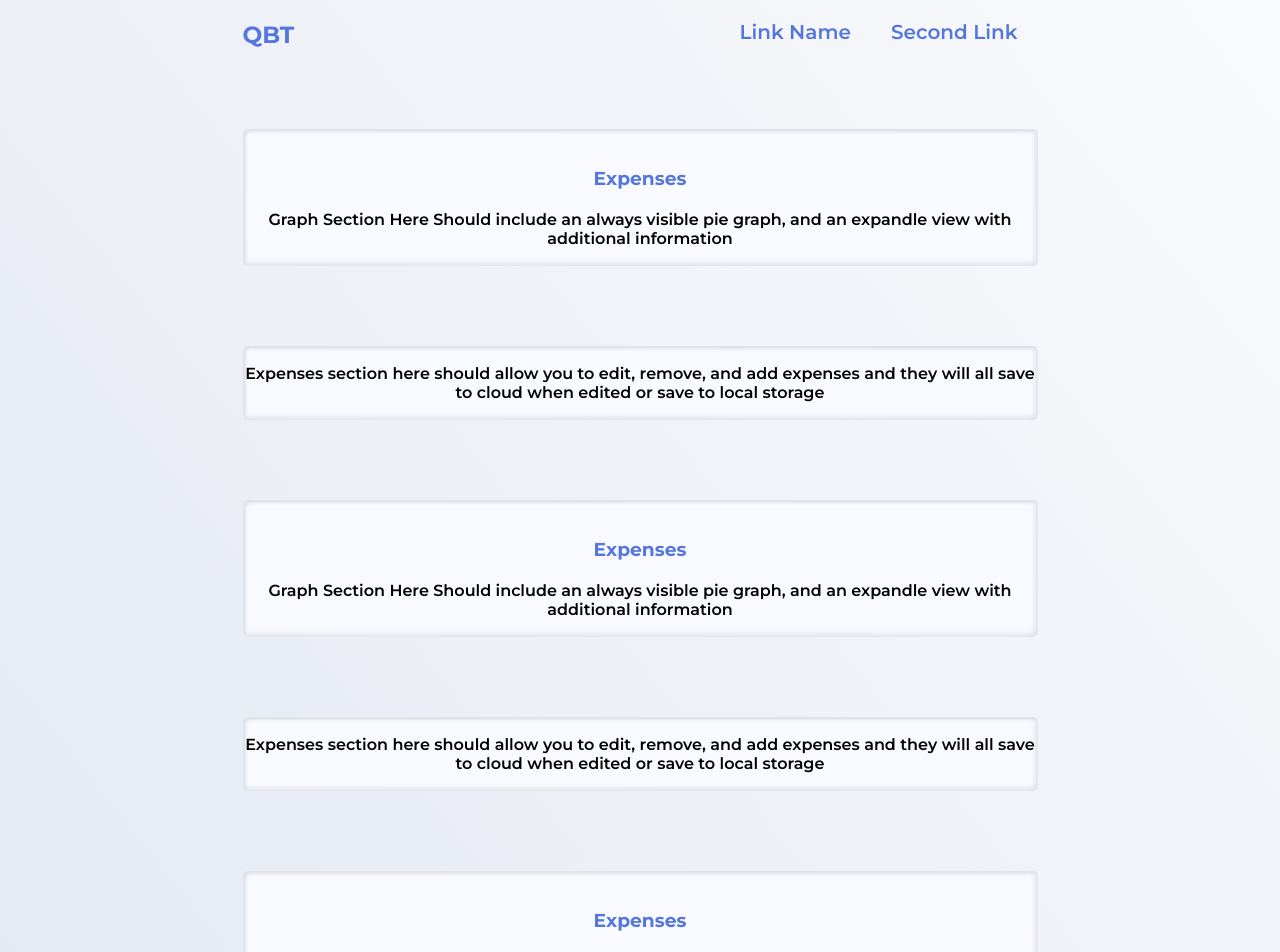
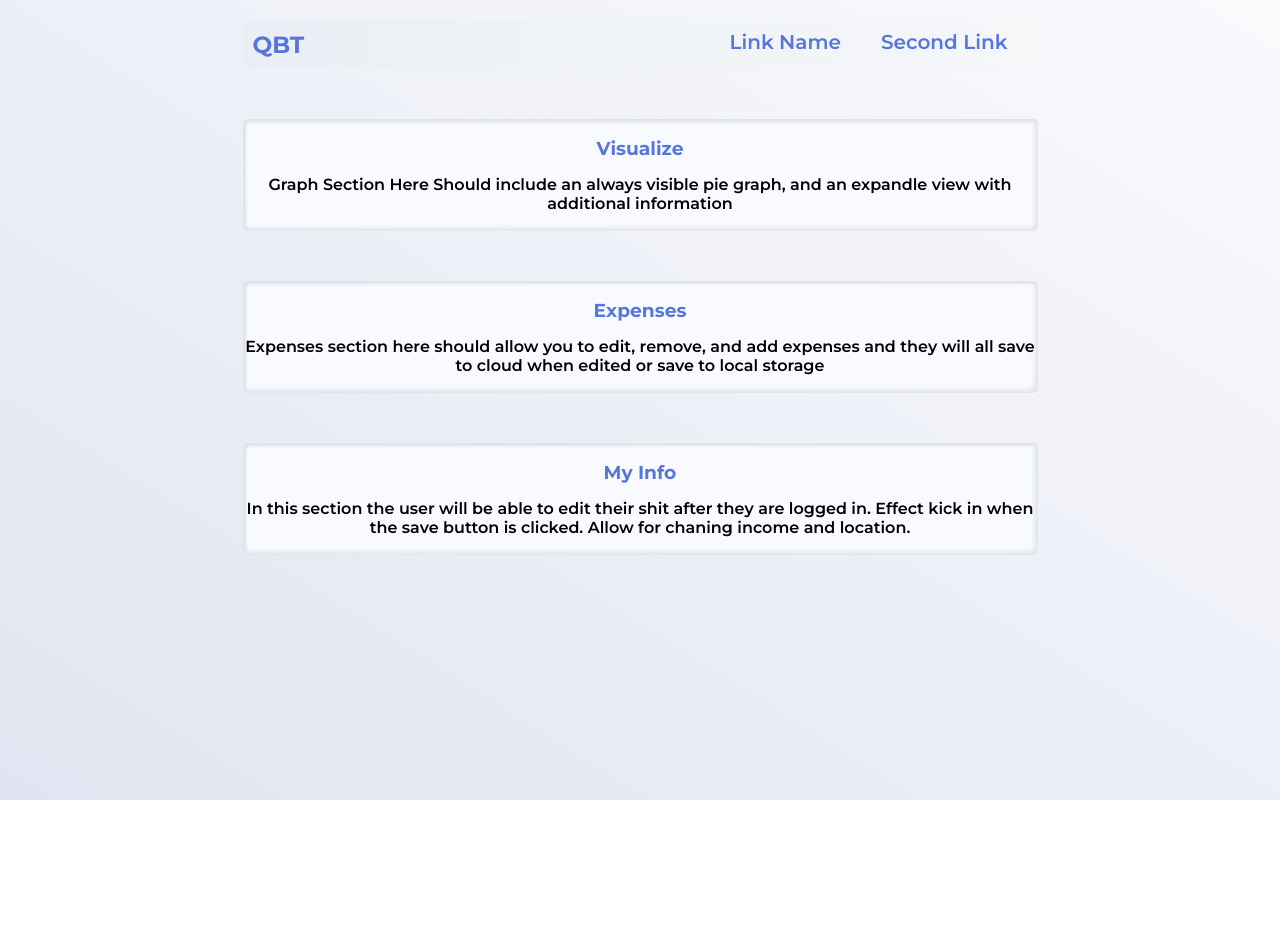
Before and after one commit to JoshBergman/QBT2, a React (Create React App) app: page / in a window 1280 px wide. Shown: the top 952 px of the page. After the commit the page ends 800 px from the top, so only its background shows below. Built offline with nearby package versions, Linux system fonts and the light colour scheme.

Commit message:
General layout improvements

```diff
--- a/src/App.css
+++ b/src/App.css
@@ -5,6 +5,7 @@ html {
 .appControl {
   font-family: "Montserrat", sans-serif;
   width: clamp(795px, 60%, 90%);
+  min-height: 97.5vh;
   margin: 0 auto;
   margin-top: 20px;
 }
--- a/src/App.tsx
+++ b/src/App.tsx
@@ -2,6 +2,7 @@ import "./App.css";
 import Header from "./Components/UI/Header/Header";
 import ExpenseGraph from "./Components/PageComponents/MonthlyExpGraph/ExpensesGraph";
 import Expenses from "./Components/PageComponents/Expenses/Expenses";
+import UserInfo from "./Components/PageComponents/UserInfo/UserInfo";
 
 function App() {
   return (
@@ -9,15 +10,7 @@ function App() {
       <Header />
       <ExpenseGraph />
       <Expenses />
-
-      <ExpenseGraph />
-      <Expenses />
-
-      <ExpenseGraph />
-      <Expenses />
-
-      <ExpenseGraph />
-      <Expenses />
+      <UserInfo />
     </div>
   );
 }
--- a/src/Components/PageComponents/Expenses/Expenses.tsx
+++ b/src/Components/PageComponents/Expenses/Expenses.tsx
@@ -2,7 +2,7 @@ import SectionCard from "../../UI/PageElements/SectionCard";
 
 const Expenses = () => {
   return (
-    <SectionCard sectionID="expenses">
+    <SectionCard sectionID="expenses" title="Expenses">
       Expenses section here should allow you to edit, remove, and add expenses
       and they will all save to cloud when edited or save to local storage
     </SectionCard>
--- a/src/Components/PageComponents/MonthlyExpGraph/ExpensesGraph.tsx
+++ b/src/Components/PageComponents/MonthlyExpGraph/ExpensesGraph.tsx
@@ -2,7 +2,7 @@ import SectionCard from "../../UI/PageElements/SectionCard";
 
 const ExpenseGraph = () => {
   return (
-    <SectionCard sectionID="graph" title="Expenses">
+    <SectionCard sectionID="graph" title="Visualize">
       Graph Section Here Should include an always visible pie graph, and an
       expandle view with additional information
     </SectionCard>
--- a/src/Components/PageComponents/UserInfo/UserInfo.tsx
+++ b/src/Components/PageComponents/UserInfo/UserInfo.tsx
@@ -2,7 +2,7 @@ import SectionCard from "../../UI/PageElements/SectionCard";
 
 const UserInfo = () => {
   return (
-    <SectionCard sectionID="expenses">
+    <SectionCard sectionID="expenses" title="My Info">
       In this section the user will be able to edit their shit after they are
       logged in. Effect kick in when the save button is clicked. Allow for
       chaning income and location.
--- a/src/Components/UI/Header/Header.module.css
+++ b/src/Components/UI/Header/Header.module.css
@@ -1,7 +1,10 @@
 .header {
-  margin: 0 auto;
-
+  position: sticky;
+  top: 0;
+  padding: 10px;
   font-size: 20px;
+  background: linear-gradient(to right, #ebeff5, #f5f7f9);
+  border-radius: 5px;
 }
 
 .logoText {
--- a/src/Components/UI/Header/Header.tsx
+++ b/src/Components/UI/Header/Header.tsx
@@ -10,7 +10,7 @@ const Header = () => {
   return (
     <header id="header" className={styles.header}>
       <h3 className={styles.logoText} style={{ color: themeCTX.logoColor }}>
-        <a className="link" href="header">
+        <a className="link" href="#header">
           QBT
         </a>
       </h3>
--- a/src/Components/UI/PageElements/SectionCard.module.css
+++ b/src/Components/UI/PageElements/SectionCard.module.css
@@ -1,11 +1,13 @@
 .section {
-  margin: 80px 0;
+  margin: 50px 0;
+  padding: 18px 0;
   border-radius: 5px;
-  padding: 18px 0;
+  box-shadow: -3px -3px 5px #dfe2e7 inset, 3px 3px 3px #dfe2e7 inset;
+
   text-align: center;
-  box-shadow: -3px -3px 5px #dfe2e7 inset, 3px 3px 3px #dfe2e7 inset;
 }
 
 .sectionHeading {
-  margin: 20px;
+  margin: 15px;
+  margin-top: 0;
 }
```
